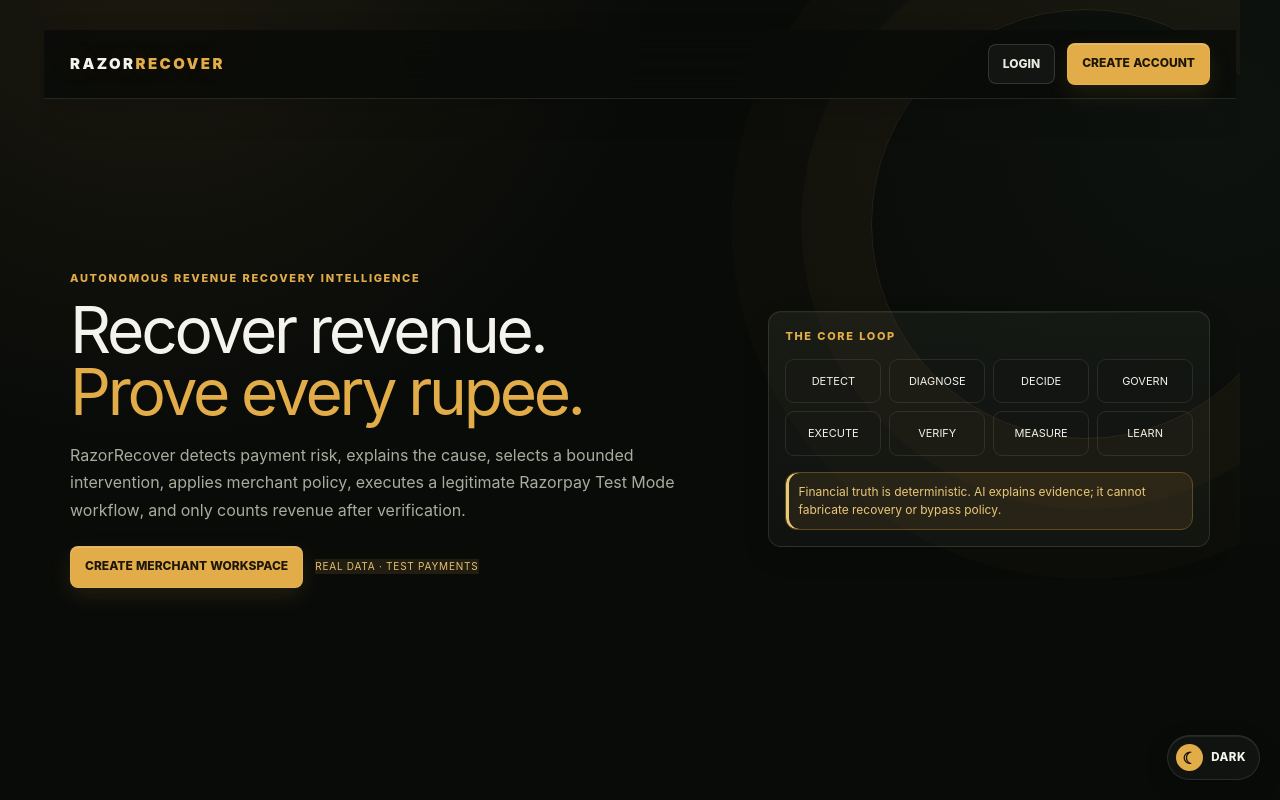
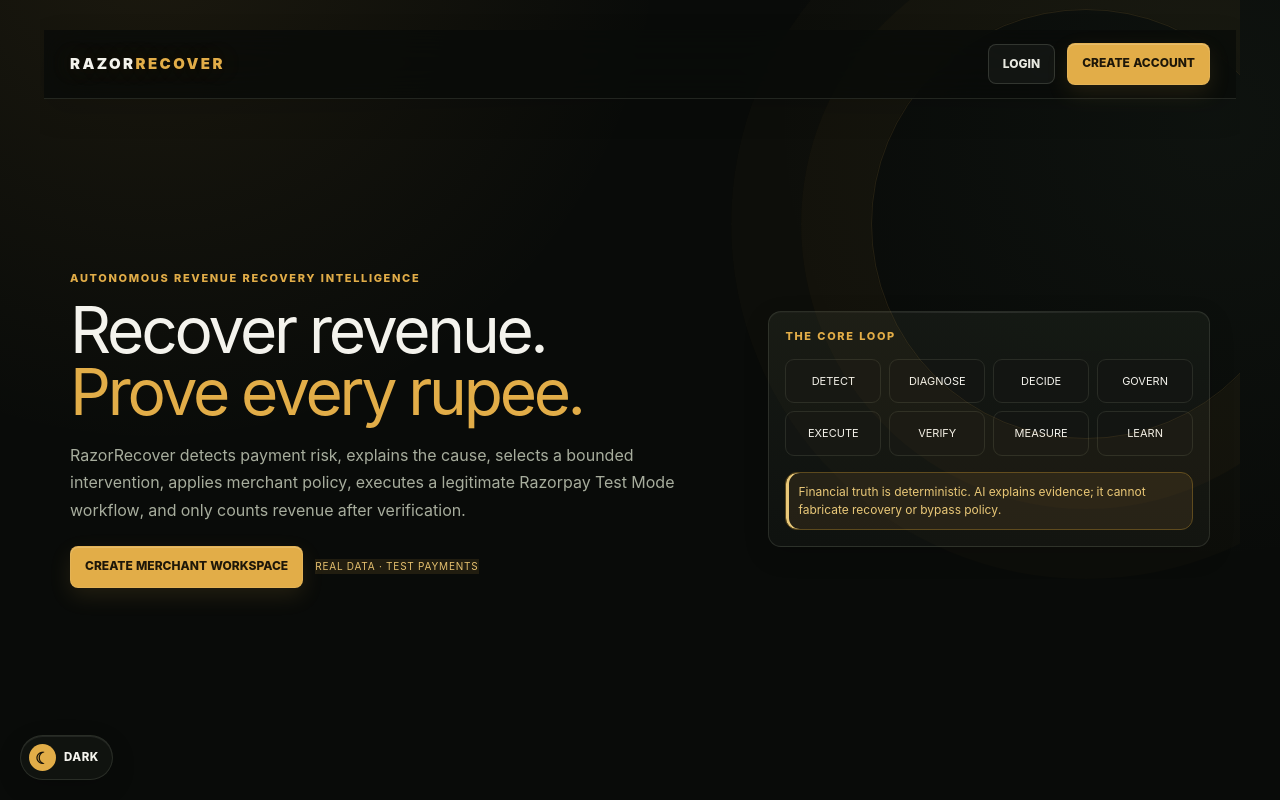
Before and after one commit to Ved171104dev/RazorRecover, a Next.js app in the folder apps/web/: page / in a window 1280 px wide. Built offline with nearby package versions, Linux system fonts and the light colour scheme.

Commit message:
fix: keep theme control clear of browser assistant

```diff
--- a/apps/web/app/polish.css
+++ b/apps/web/app/polish.css
@@ -224,7 +224,7 @@
 .themeToggle {
   position: fixed;
   z-index: 80;
-  right: 20px;
+  left: 20px;
   bottom: 20px;
   display: inline-flex;
   align-items: center;
@@ -306,4 +306,4 @@
 html[data-theme="light"] .answer { background: rgba(180,119,24,.055); }
 html[data-theme="light"] .themeToggle { background: rgba(255,255,255,.9); }
 
-@media (max-width: 760px) { .themeToggle { right: 14px; bottom: 14px; } }
+@media (max-width: 760px) { .themeToggle { left: 14px; bottom: 14px; } }
```
